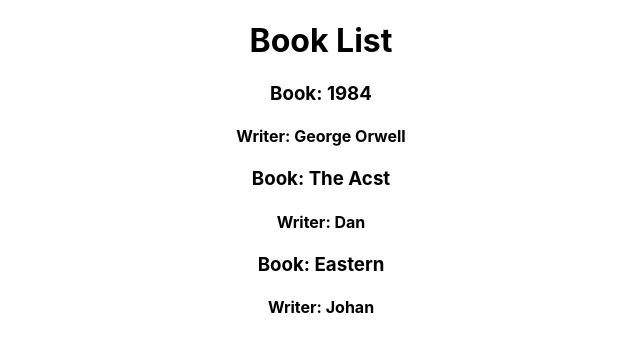
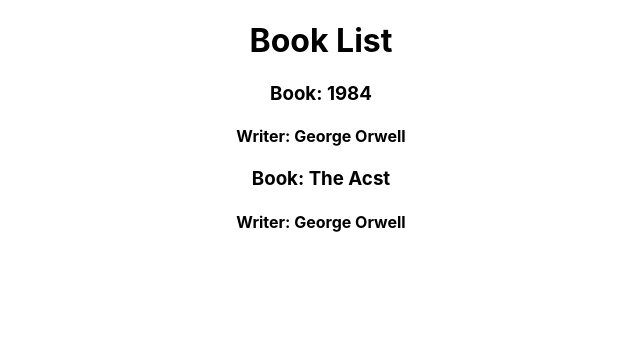
Before and after one commit to devriazul/React-App, a React (Create React App) app: page / in a window 1280 px wide. Shown: the top 352 px of the page, without its empty margins (319-959 px from the left). Built offline with nearby package versions, Linux system fonts and the light colour scheme.

Commit message:
State of a components

```diff
--- a/src/App.js
+++ b/src/App.js
@@ -5,13 +5,22 @@
 //State
 
 class App extends Component {
+  state = {
+    books: [
+      { bookName: "1984", writer: "George Orwell" },
+      { bookName: "The Acst", writer: "Dan" }
+    ]
+  }
+  // constructor() {
+  //   super();
+  //   this.state = {};
+  // }
   render() {
     return (
       <div className="App">
         <h1>Book List</h1>
-        <Book bookName="1984" writer="George Orwell" />
-        <Book bookName="The Acst" writer="Dan" />
-        <Book bookName="Eastern" writer="Johan" />
+        <Book bookName={this.state.books[0].bookName} writer={this.state.books[0].writer} />
+        <Book bookName={this.state.books[1].bookName} writer={this.state.books[0].writer} />
       </div>
     );
   }
```
